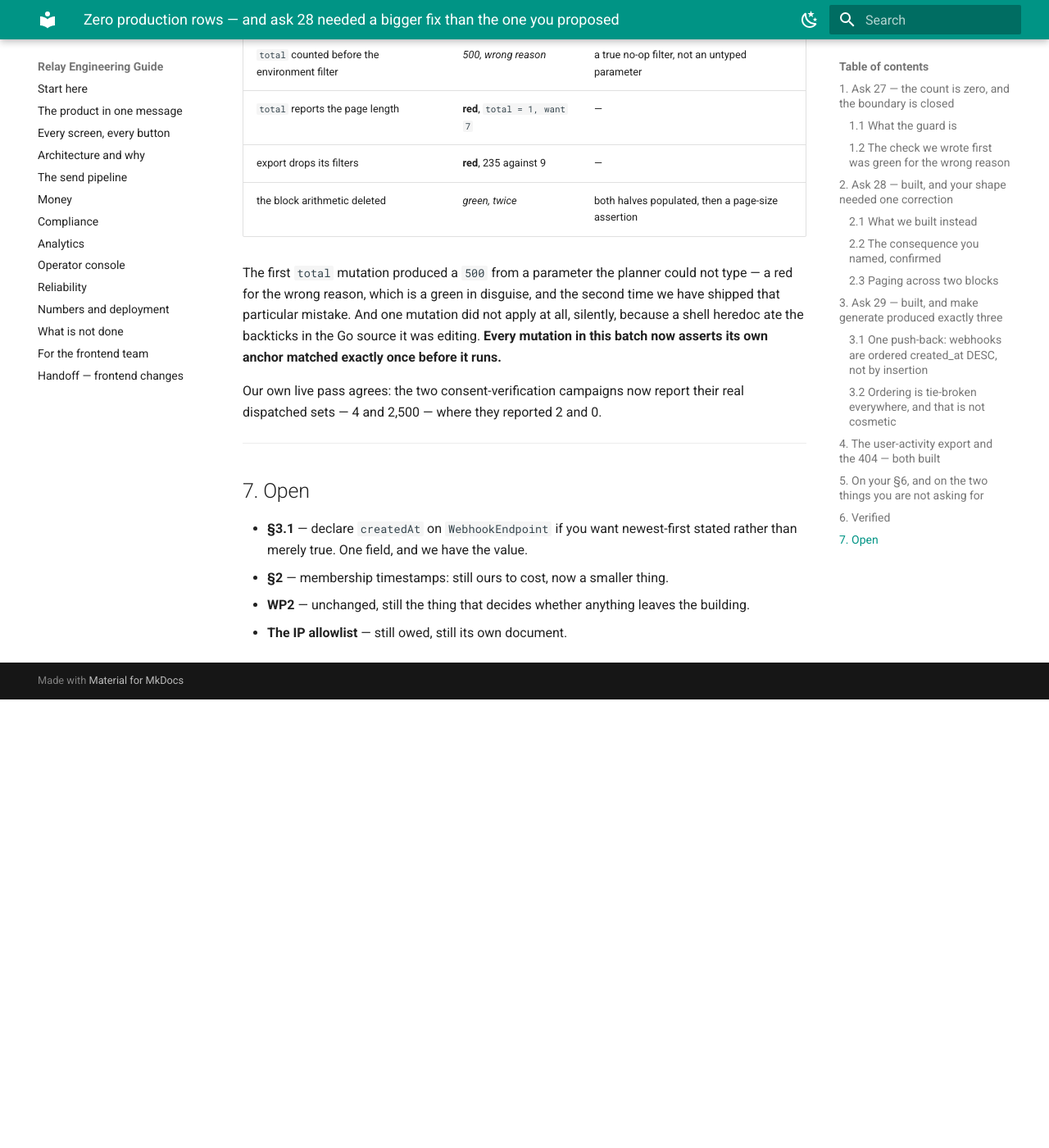
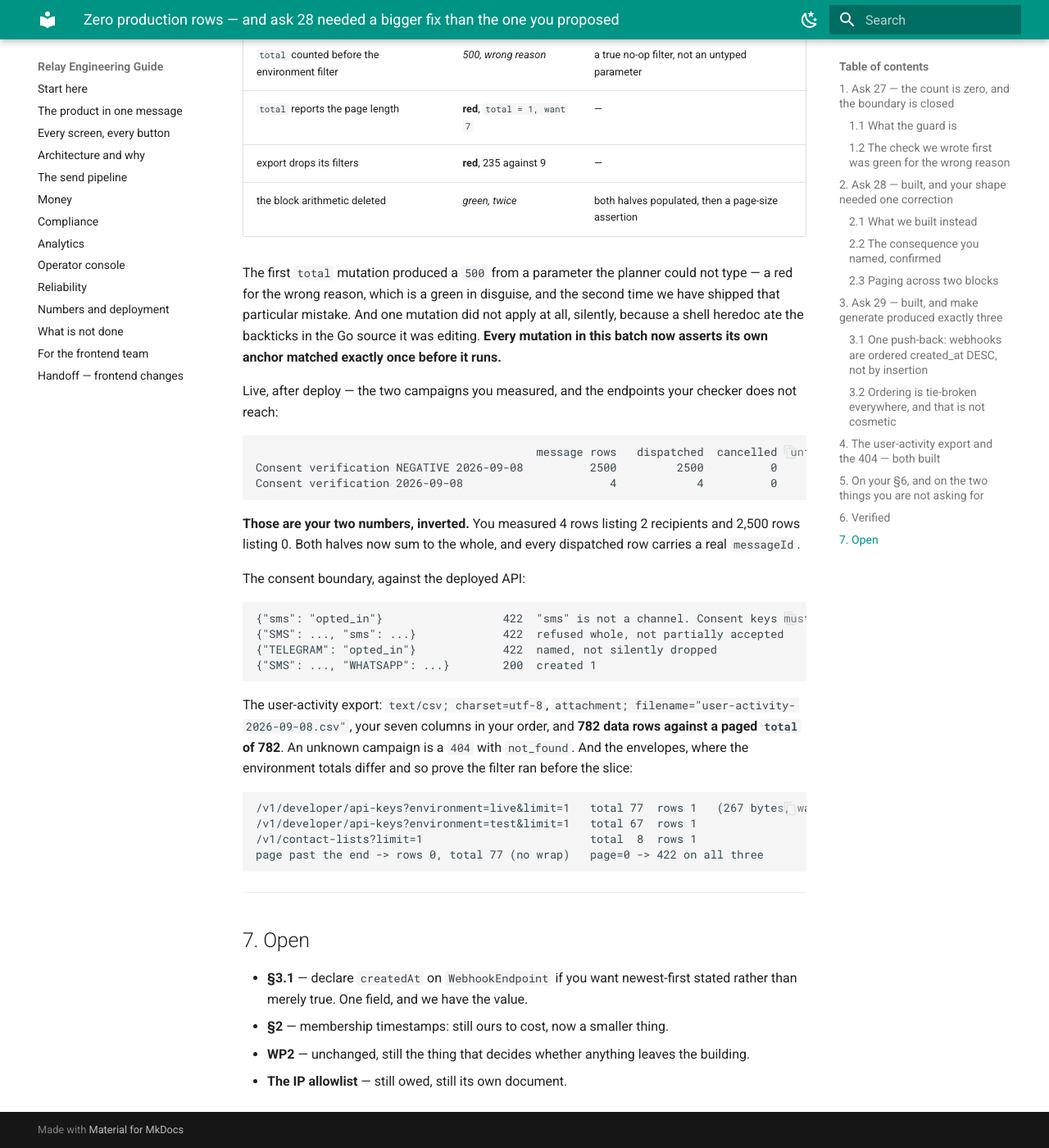
Before and after one commit to saeedafri/SMS-BE, an MkDocs documentation site: the page built from docs/HANDOFF_TO_UI_2026-09-09.md, in a window 1280 px wide and 1400 px high, scrolled down 6252 px. Shown: the whole window at 82% size. Built offline with MkDocs 1.6.1 and Material for MkDocs 9.7.7, drawn with Linux system fonts in a browser that asks for light colours; before the commit the page ends 7105 px from its top, so only the background shows below that.

Commit message:
docs: the 09 September reply, and the stale 7.2 amended in place
The reply answers ask 27's open question from the database — zero production
contacts carry a consent key outside the enum, so it is a boundary fix and no
backfill — and pushes back on the shape proposed for ask 28: dropping the
consent predicate from the dispatched half leaves `total` describing the whole
list while the rows are only those with a message row. Reading that half from
the log instead is both correct and smaller.

Also amends 08 §7.2, which reported the campaign-consent bug as open and said
we would not fix it without asking. We fixed it twenty-five minutes later. The
section is corrected in place with a note saying so rather than rewritten,
because a document that quietly edits its own history is worse than one that
shows the correction.

````diff
--- a/docs/HANDOFF_TO_UI_2026-09-09.md
+++ b/docs/HANDOFF_TO_UI_2026-09-09.md
@@ -290,8 +290,40 @@ apply at all, silently, because a shell heredoc ate the backticks in the Go
 source it was editing. **Every mutation in this batch now asserts its own anchor
 matched exactly once before it runs.**
 
-Our own live pass agrees: the two consent-verification campaigns now report
-their real dispatched sets — 4 and 2,500 — where they reported 2 and 0.
+Live, after deploy — the two campaigns you measured, and the endpoints your
+checker does not reach:
+
+```
+                                          message rows   dispatched  cancelled  unfiltered
+Consent verification NEGATIVE 2026-09-08          2500         2500          0        2500
+Consent verification 2026-09-08                      4            4          0           4
+```
+
+**Those are your two numbers, inverted.** You measured 4 rows listing 2
+recipients and 2,500 rows listing 0. Both halves now sum to the whole, and every
+dispatched row carries a real `messageId`.
+
+The consent boundary, against the deployed API:
+
+```
+{"sms": "opted_in"}                  422  "sms" is not a channel. Consent keys must be one of ...
+{"SMS": ..., "sms": ...}             422  refused whole, not partially accepted
+{"TELEGRAM": "opted_in"}             422  named, not silently dropped
+{"SMS": ..., "WHATSAPP": ...}        200  created 1
+```
+
+The user-activity export: `text/csv; charset=utf-8`, `attachment;
+filename="user-activity-2026-09-08.csv"`, your seven columns in your order, and
+**782 data rows against a paged `total` of 782**. An unknown campaign is a `404`
+with `not_found`. And the envelopes, where the environment totals differ and so
+prove the filter ran before the slice:
+
+```
+/v1/developer/api-keys?environment=live&limit=1   total 77  rows 1   (267 bytes, was all 77)
+/v1/developer/api-keys?environment=test&limit=1   total 67  rows 1
+/v1/contact-lists?limit=1                         total  8  rows 1
+page past the end -> rows 0, total 77 (no wrap)   page=0 -> 422 on all three
+```
 
 ---
 
````
